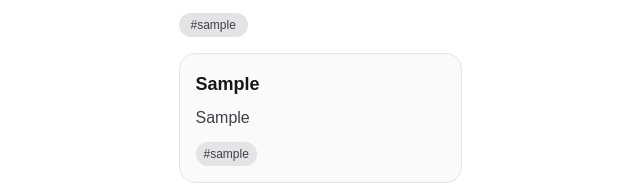
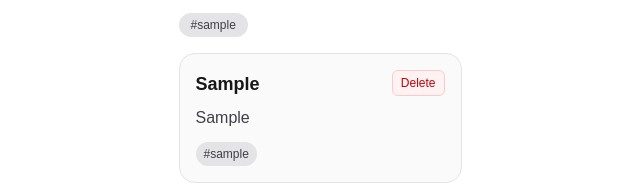
Before and after one commit to chasebeatz/group-2, a Next.js app: page / in a window 1280 px wide. Both pictures are taken after typing "Sample", "Sample", "Sample" into the empty fields and a click on the button "Add note". Shown: the part 692-876 px from the top of the page, without its empty margins (320-960 px from the left). Built offline with nearby package versions, Linux system fonts and the light colour scheme.

Commit message:
add delete-note

```diff
--- a/app/page.tsx
+++ b/app/page.tsx
@@ -63,6 +63,10 @@ export default function Home() {
       setNotes((current) => [state.note as Note, ...current]);
     }
   }, [state.note]);
+
+  const handleDelete = (indexToDelete: number) => {
+    setNotes((current) => current.filter((_, index) => index !== indexToDelete));
+  };
 
   return (
     <main className="mx-auto flex min-h-screen max-w-3xl flex-col gap-8 p-6">
@@ -185,7 +189,16 @@ export default function Home() {
           <ul className="space-y-4">
             {visibleNotes.map((note, index) => (
               <li key={`${note.title}-${index}`} className="rounded-2xl border border-zinc-200 bg-zinc-50 p-4">
-                <h3 className="text-lg font-semibold">{note.title}</h3>
+                <div className="flex items-start justify-between gap-3">
+                  <h3 className="text-lg font-semibold">{note.title}</h3>
+                  <button
+                    type="button"
+                    onClick={() => handleDelete(notes.indexOf(note))}
+                    className="rounded-md border border-red-200 bg-red-50 px-2 py-1 text-xs font-medium text-red-700 transition hover:bg-red-100"
+                  >
+                    Delete
+                  </button>
+                </div>
                 <div className="mt-2 text-zinc-700 [&_h1]:mt-0 [&_h1]:text-2xl [&_h1]:font-bold [&_h1]:text-zinc-900 [&_h2]:mt-4 [&_h2]:text-xl [&_h2]:font-semibold [&_h2]:text-zinc-900 [&_ul]:my-2 [&_ul]:list-disc [&_ul]:pl-5 [&_ol]:my-2 [&_ol]:list-decimal [&_ol]:pl-5 [&_li]:my-1 [&_p]:my-2 [&_strong]:font-semibold [&_strong]:text-zinc-900">
                   <ReactMarkdown>{note.body}</ReactMarkdown>
                 </div>
```
